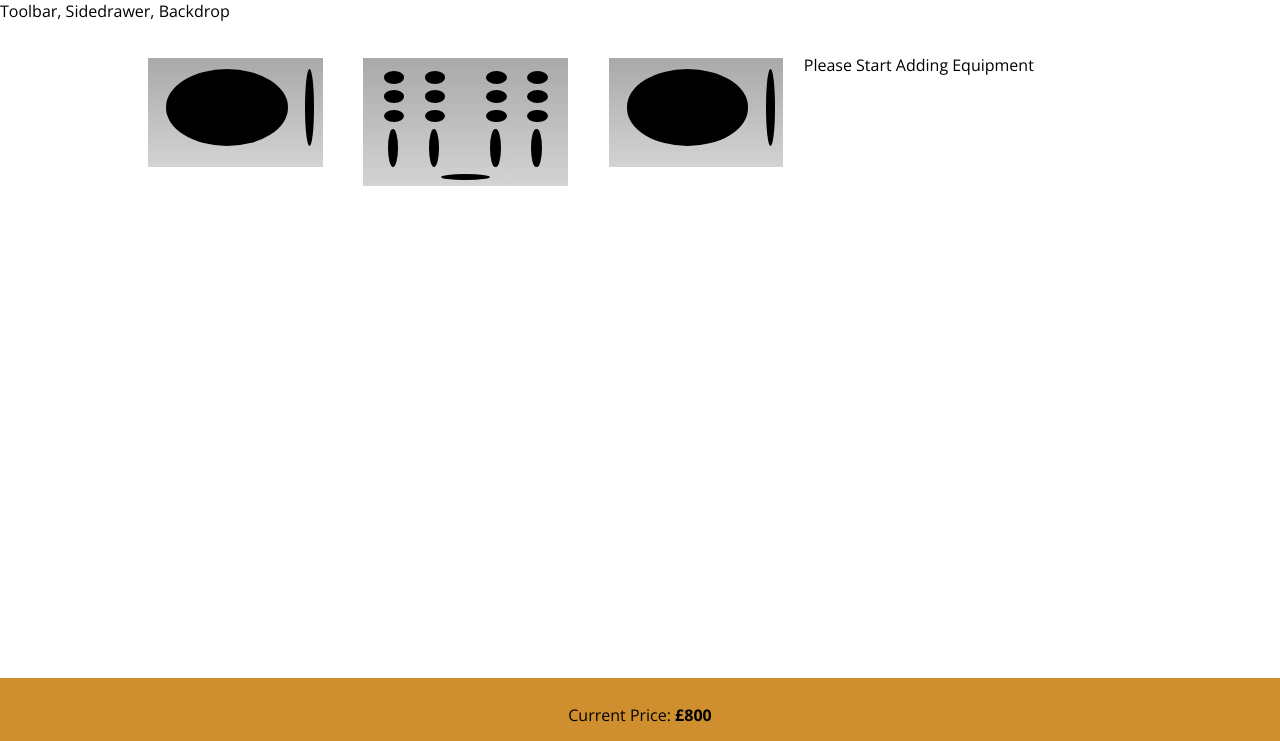
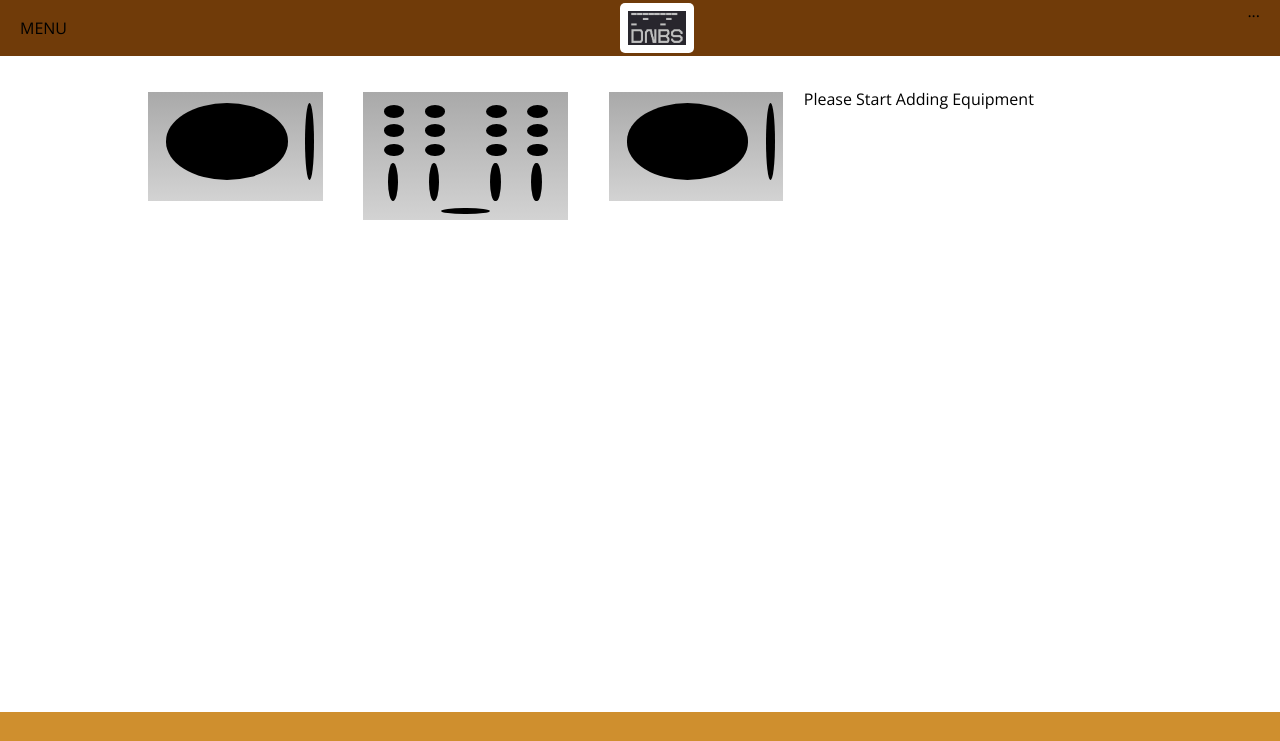
Before and after one commit to ThomasHAOD/digital-performance-setup-builder, a React (Create React App) app: page / in a window 1280 px wide. Shown: the top 741 px of the page. Built offline with nearby package versions, Linux system fonts and the light colour scheme.

Commit message:
add toolbar and logo

```diff
--- a/src/components/Layout/Layout.js
+++ b/src/components/Layout/Layout.js
@@ -1,13 +1,16 @@
 import React, { Fragment } from "react";
 
 import Aux from "../../hoc/Aux";
+
+import Toolbar from "../Navigation/Toolbar/Toolbar";
 
 import classes from "./Layout.module.css";
 
 const layout = props => {
   return (
     <Aux>
-      <div>Toolbar, Sidedrawer, Backdrop</div>
+      <Toolbar />
+
       <main className={classes.Content}>{props.children}</main>
     </Aux>
   );
--- a/src/components/Layout/Layout.module.css
+++ b/src/components/Layout/Layout.module.css
@@ -1,3 +1,3 @@
 .Content {
-  margin-top: 16px;
+  margin-top: 72px;
 }
--- /dev/null
+++ b/src/components/Logo/Logo.js
@@ -0,0 +1,12 @@
+import React from "react";
+
+import dnbsLogo from "../../assets/images/dnbs-logo.png";
+import classes from "./Logo.module.css";
+
+const logo = props => (
+  <div className={classes.Logo}>
+    <img src={dnbsLogo} alt="DNBS" />
+  </div>
+);
+
+export default logo;
--- /dev/null
+++ b/src/components/Logo/Logo.module.css
@@ -0,0 +1,11 @@
+.Logo {
+  background-color: white;
+  padding: 8px;
+  height: 90%;
+  box-sizing: border-box;
+  border-radius: 5px;
+}
+
+.Logo img {
+  height: 100%;
+}
--- /dev/null
+++ b/src/components/Navigation/Toolbar/Toolbar.js
@@ -0,0 +1,16 @@
+import React from "react";
+import classes from "./Toolbar.module.css";
+
+import Logo from "../../Logo/Logo";
+
+const toolbar = props => {
+  return (
+    <header className={classes.Toolbar}>
+      <div>MENU</div>
+      <Logo />
+      <nav>...</nav>
+    </header>
+  );
+};
+
+export default toolbar;
--- /dev/null
+++ b/src/components/Navigation/Toolbar/Toolbar.module.css
@@ -0,0 +1,18 @@
+.Toolbar {
+  height: 56px;
+  width: 100%;
+  position: fixed;
+  top: 0;
+  left: 0;
+  background: #703b09;
+  display: flex;
+  justify-content: space-between;
+  align-items: center;
+  padding: 0 20px;
+  box-sizing: border-box;
+  z-index: 90;
+}
+
+.Toolbar nav {
+  height: 100%;
+}
```
Also changed, not shown: src/assets/images/dnbs-logo.png (added).
